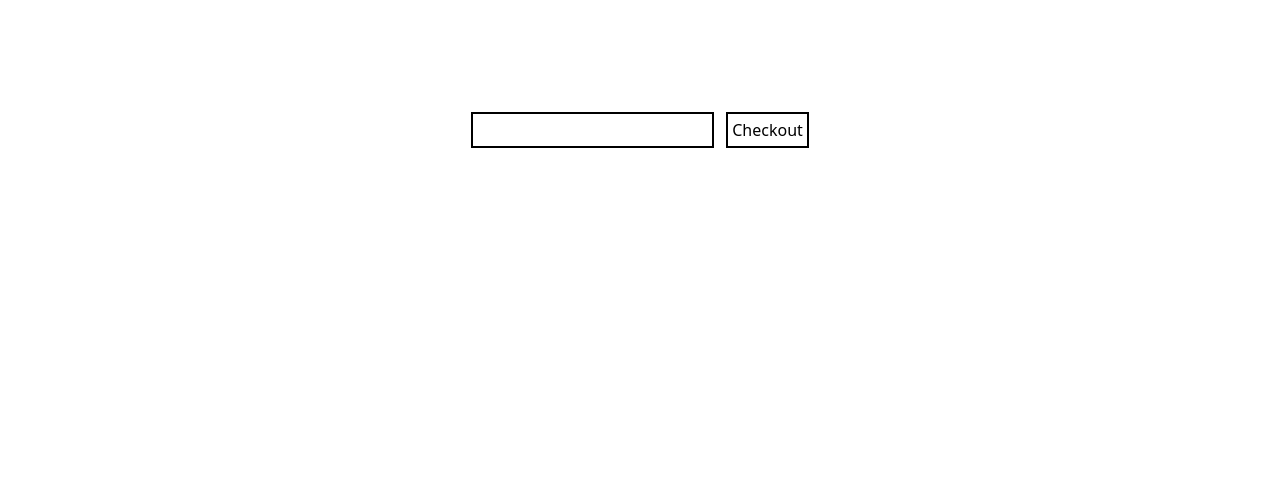
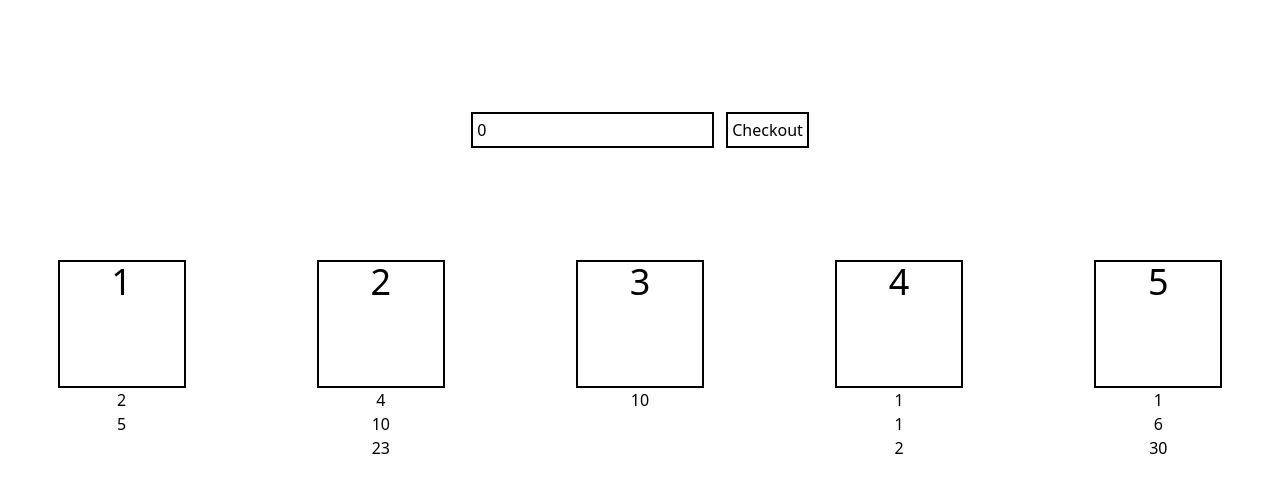
Before and after one commit to ylepner/angular-tasks, an Angular app in the folder angular-tasks/: page / in a window 1280 px wide. Shown: the top 492 px of the page. Built offline with nearby package versions, Linux system fonts and the light colour scheme.

Commit message:
feat: define checkout and add to queue

```diff
--- a/angular-tasks/src/app/task2-store-queue/task2-store-queue.component.ts
+++ b/angular-tasks/src/app/task2-store-queue/task2-store-queue.component.ts
@@ -1,10 +1,68 @@
 import { Component } from '@angular/core';
+
+interface Checkout {
+  id: number;
+  items: items
+}
+
+const checkouts: Checkout[] = [
+  {
+    id: 1,
+    items: [2, 5]
+  },
+  {
+    id: 2,
+    items: [4, 10, 23]
+  },
+  {
+    id: 3,
+    items: [10]
+  },
+  {
+    id: 4,
+    items: [1, 1, 2]
+  },
+  {
+    id: 5,
+    items: [1, 6, 30]
+  },
+]
+
+type items = number[]
 
 @Component({
   selector: 'app-task2-store-queue',
   templateUrl: './task2-store-queue.component.html',
   styleUrls: ['./task2-store-queue.component.scss']
 })
+
+
 export class Task2StoreQueueComponent {
+  itemsNumber: number = 0;
+  checkouts: Checkout[] = checkouts
+  queue: number[] = []
 
+  constructor() {
+  }
+
+  addToQueue(line: Checkout) {
+    line.items.push(Number(this.itemsNumber))
+    this.itemsNumber = 0
+    return line
+  }
+
+  defineCheckout() {
+    // define where is min items
+    let minItems: number = +Infinity
+    let line: Checkout = { id: 0, items: [] }
+    for (let checkout of checkouts) {
+      const allItemsInQueue = (checkout.items.reduce((a, b) => a + b, 0))
+      if (allItemsInQueue < minItems) {
+        minItems = allItemsInQueue
+        line = checkout
+      }
+    }
+    this.addToQueue(line)
+    console.log(line)
+  }
 }
```
